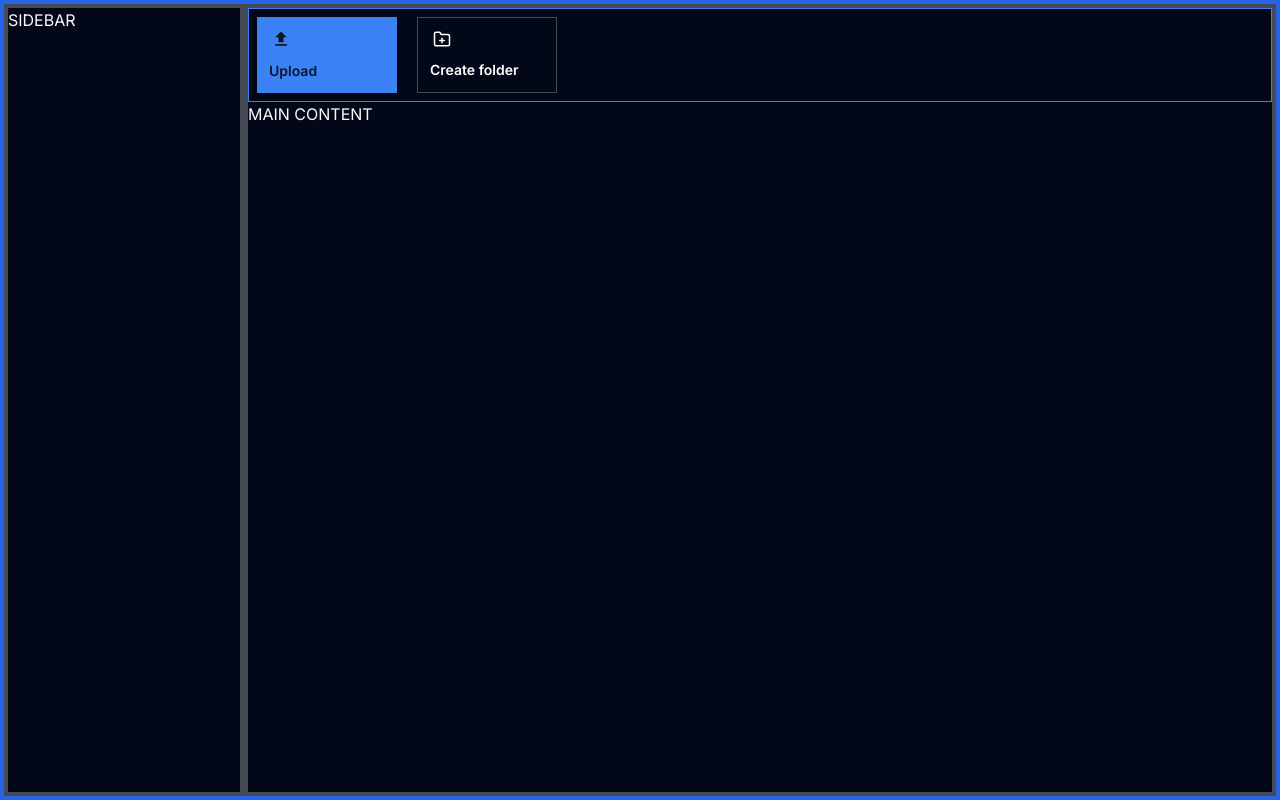
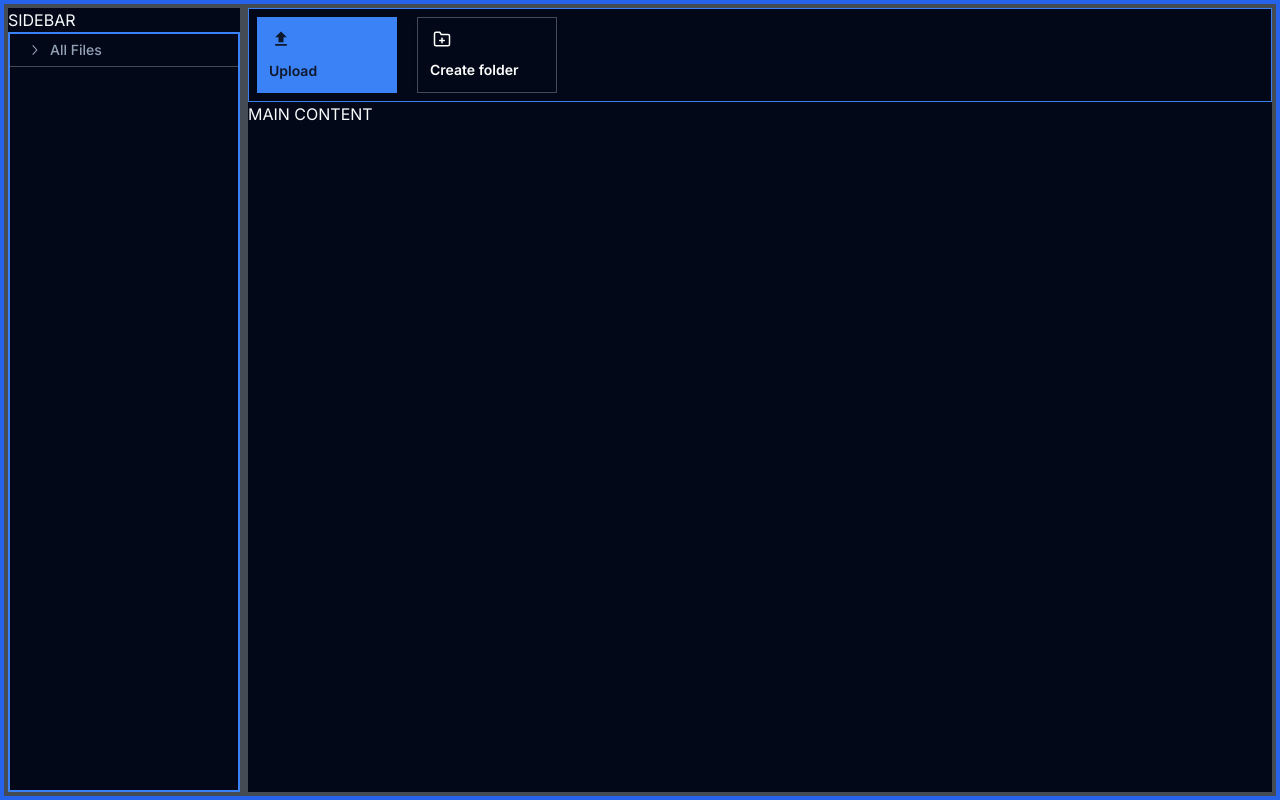
Before and after one commit to Dreadhalor/fallcrate-tutorial, a Next.js app: page / in a window 1280 px wide. Built offline with nearby package versions, Linux system fonts and the light colour scheme.

Commit message:
sidebar-file-browser is kinda done

```diff
--- a/package.json
+++ b/package.json
@@ -9,6 +9,7 @@
     "lint": "next lint"
   },
   "dependencies": {
+    "@radix-ui/react-accordion": "^1.1.2",
     "@radix-ui/react-dropdown-menu": "^2.0.6",
     "@radix-ui/react-icons": "^1.3.0",
     "@radix-ui/react-slot": "^1.0.2",
--- a/src/app/page.tsx
+++ b/src/app/page.tsx
@@ -1,9 +1,13 @@
-import { BrowseActionBar } from "@/components/browse-action-bar";
+import { BrowseActionBar } from "@/components/browse-action-bar/browse-action-bar";
+import { SidebarFileBrowser } from "@/components/sidebar-file-browser/sidebar-file-browser";
 
 const Page = () => {
   return (
     <div className="flex h-full border-4 border-blue-600">
-      <div className="w-[240px] border-4">SIDEBAR</div>
+      <div className="flex w-[240px] flex-col border-4">
+        SIDEBAR
+        <SidebarFileBrowser />
+      </div>
       <div className="flex-1 flex-col border-4">
         <BrowseActionBar />
         MAIN CONTENT
--- a/src/components/browse-action-bar.tsx
+++ b/src/components/browse-action-bar/browse-action-bar.tsx
@@ -1,4 +1,4 @@
-import { BrowseActionBarButton } from "@/components/browse-action-bar-button";
+import { BrowseActionBarButton } from "@/components/browse-action-bar/browse-action-bar-button";
 import { MdUpload } from "react-icons/md";
 import { FiFolderPlus } from "react-icons/fi";
 import {
--- /dev/null
+++ b/src/components/sidebar-file-browser/sidebar-file-browser.tsx
@@ -0,0 +1,69 @@
+import React from "react";
+import { Button } from "@ui/button";
+import {
+  Accordion,
+  AccordionChevron,
+  AccordionContent,
+  AccordionItem,
+  AccordionTrigger,
+} from "@ui/accordion";
+import { SidebarFolder } from "./sidebar-folder";
+
+export const SidebarFileBrowser = () => {
+  const folders = [
+    {
+      id: "0",
+      name: "Folder 1",
+      files: [
+        {
+          id: "3",
+          name: "Folder 3",
+          files: [
+            {
+              id: "7",
+              name: "Folder 7",
+            },
+          ],
+        },
+        {
+          id: "4",
+          name: "Folder 4",
+        },
+      ],
+    },
+    {
+      id: "1",
+      name: "Folder 2",
+      files: [
+        {
+          id: "5",
+          name: "Folder 5",
+        },
+        {
+          id: "6",
+          name: "Folder 6",
+        },
+      ],
+    },
+  ];
+
+  return (
+    <div className="flex-1 border-2 border-blue-500">
+      <Accordion type="single" collapsible className="w-full">
+        <AccordionItem value="all-files" className="border-b">
+          <AccordionTrigger>
+            <>
+              <AccordionChevron />
+              All Files
+            </>
+          </AccordionTrigger>
+          <AccordionContent>
+            {folders.map((folder) => (
+              <SidebarFolder key={folder.id} folder={folder} level={1} />
+            ))}
+          </AccordionContent>
+        </AccordionItem>
+      </Accordion>
+    </div>
+  );
+};
--- /dev/null
+++ b/src/components/sidebar-file-browser/sidebar-folder.tsx
@@ -0,0 +1,52 @@
+import React from "react";
+import {
+  Accordion,
+  AccordionChevron,
+  AccordionContent,
+  AccordionItem,
+  AccordionTrigger,
+} from "@ui/accordion";
+import { FaFolder } from "react-icons/fa";
+import { BsDot } from "react-icons/bs";
+
+type Props = {
+  folder: {
+    id: string;
+    name: string;
+    files?: { id: string; name: string }[];
+  };
+  level?: number;
+};
+export const SidebarFolder = ({
+  folder: { id, name, files = [] },
+  level = 0,
+}: Props) => {
+  const paddingPerLevel = 8;
+  const hasFiles = files.length > 0;
+  const Caret = hasFiles ? AccordionChevron : BsDot;
+
+  return (
+    <Accordion key={id} type="single" collapsible className="w-full">
+      <AccordionItem value={id}>
+        <AccordionTrigger>
+          <>
+            <Caret
+              style={{
+                marginLeft: `${paddingPerLevel * level}px`,
+              }}
+            />
+            <FaFolder />
+            {name}
+          </>
+        </AccordionTrigger>
+        {files.length > 0 && (
+          <AccordionContent>
+            {files.map((file) => (
+              <SidebarFolder key={file.id} folder={file} level={level + 1} />
+            ))}
+          </AccordionContent>
+        )}
+      </AccordionItem>
+    </Accordion>
+  );
+};
--- /dev/null
+++ b/src/components/ui/accordion.tsx
@@ -0,0 +1,74 @@
+"use client";
+
+import * as React from "react";
+import * as AccordionPrimitive from "@radix-ui/react-accordion";
+import { ChevronDownIcon } from "@radix-ui/react-icons";
+
+import { cn } from "@/lib/utils";
+
+const Accordion = AccordionPrimitive.Root;
+
+const AccordionItem = React.forwardRef<
+  React.ElementRef<typeof AccordionPrimitive.Item>,
+  React.ComponentPropsWithoutRef<typeof AccordionPrimitive.Item>
+>(({ className, ...props }, ref) => (
+  <AccordionPrimitive.Item ref={ref} className={cn(className)} {...props} />
+));
+AccordionItem.displayName = "AccordionItem";
+
+const AccordionTrigger = React.forwardRef<
+  React.ElementRef<typeof AccordionPrimitive.Trigger>,
+  React.ComponentPropsWithoutRef<typeof AccordionPrimitive.Trigger>
+>(({ className, children, ...props }, ref) => (
+  <AccordionPrimitive.Header className="flex">
+    <AccordionPrimitive.Trigger
+      ref={ref}
+      className={cn(
+        "group flex flex-1 items-center justify-start gap-2 px-[16px] py-[6px] text-sm font-medium text-muted-foreground transition-all hover:bg-gray-800 hover:text-white",
+        className,
+      )}
+      {...props}
+    >
+      {children}
+    </AccordionPrimitive.Trigger>
+  </AccordionPrimitive.Header>
+));
+AccordionTrigger.displayName = AccordionPrimitive.Trigger.displayName;
+
+const AccordionChevron = ({
+  className,
+  style,
+}: {
+  className?: string;
+  style?: React.CSSProperties;
+}) => (
+  <ChevronDownIcon
+    className={cn(
+      "h-4 w-4 shrink-0 transition-transform duration-200 group-[&[data-state=closed]]:-rotate-90",
+      className,
+    )}
+    style={style}
+  />
+);
+
+const AccordionContent = React.forwardRef<
+  React.ElementRef<typeof AccordionPrimitive.Content>,
+  React.ComponentPropsWithoutRef<typeof AccordionPrimitive.Content>
+>(({ className, children, ...props }, ref) => (
+  <AccordionPrimitive.Content
+    ref={ref}
+    className="overflow-hidden text-sm data-[state=closed]:animate-accordion-up data-[state=open]:animate-accordion-down"
+    {...props}
+  >
+    <div className={cn("py-0", className)}>{children}</div>
+  </AccordionPrimitive.Content>
+));
+AccordionContent.displayName = AccordionPrimitive.Content.displayName;
+
+export {
+  Accordion,
+  AccordionItem,
+  AccordionTrigger,
+  AccordionChevron,
+  AccordionContent,
+};
```
Also changed, not shown: src/components/browse-action-bar/browse-action-bar-button.tsx (renamed from src/components/browse-action-bar-button.tsx), 1 other file (tests, documents, lock files or other folders).
